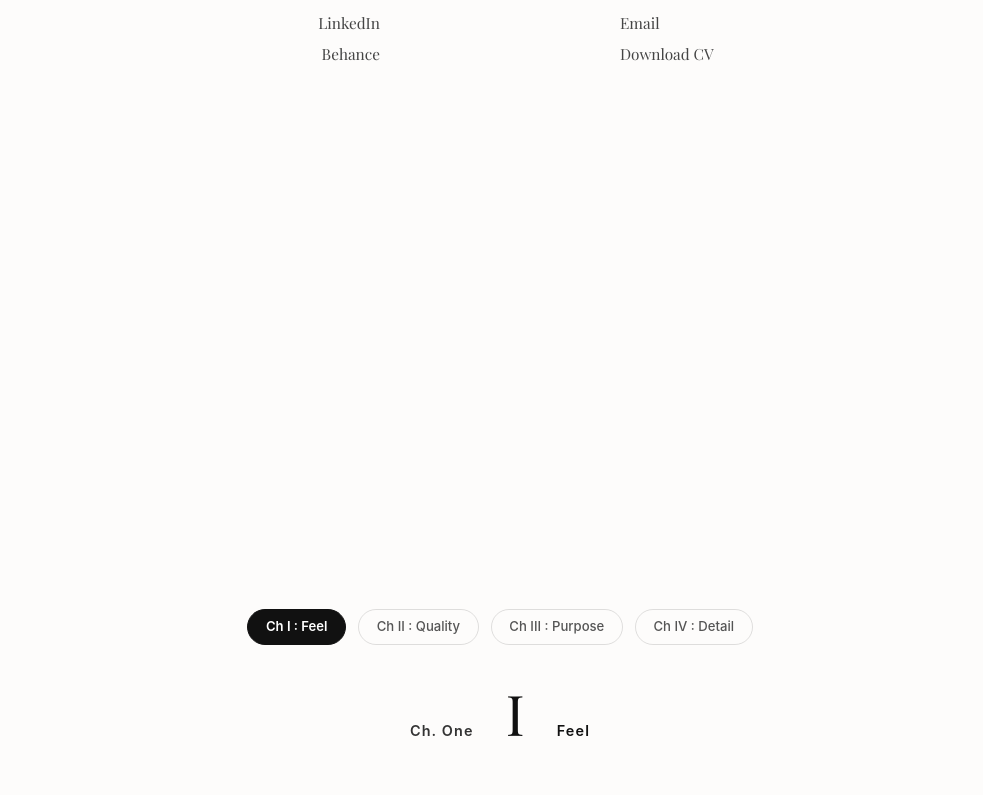
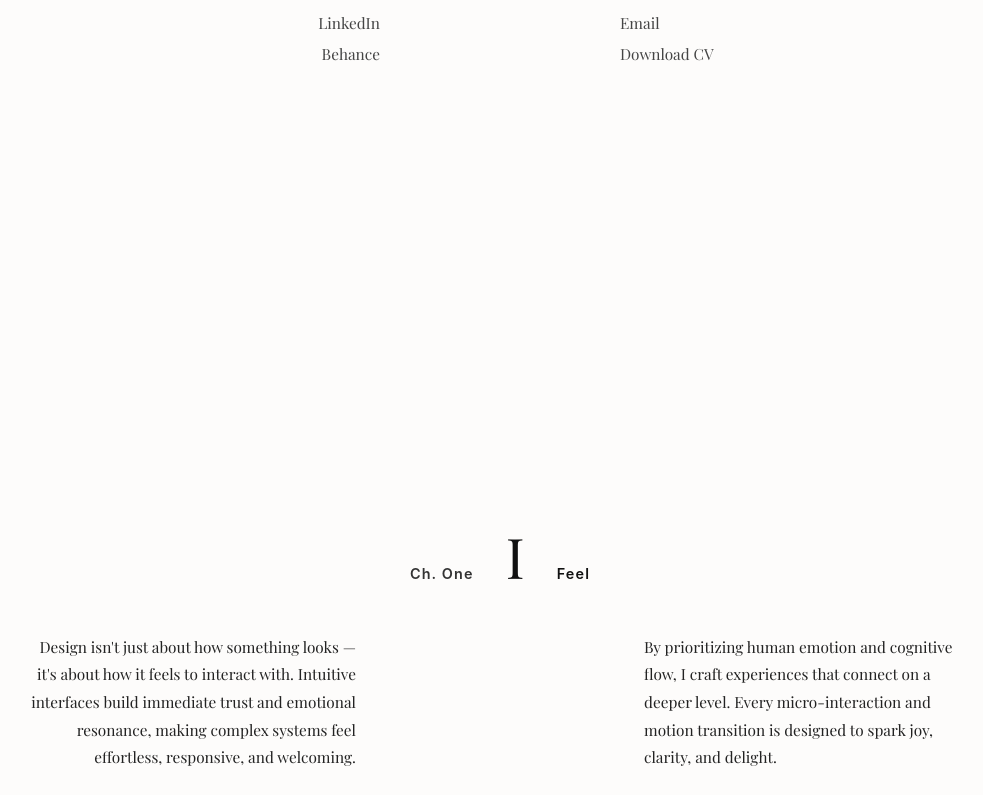
Before and after one commit to vivi0511-ship-it/shaivi-portfolio, a React (Vite) app: page /about in a window 1280 px wide. Shown: the part 2000-2795 px from the top of the page, without its empty margins (140-1123 px from the left). Built offline with nearby package versions, Linux system fonts and the light colour scheme; a web font is replaced by a local one.

Commit message:
Display all chapters vertically with text wrapping around fixed avatar on scroll

```diff
--- a/src/components/About.css
+++ b/src/components/About.css
@@ -1,5 +1,5 @@
 /* ==========================================================================
-   ABOUT PAGE — Fixed Avatar with Scrolling Text (GN.D Reference Effect)
+   ABOUT PAGE — Fixed Avatar + Scrolling Text (GN.D Reference)
    ========================================================================== */
 
 .about-editorial-wrapper {
@@ -89,17 +89,6 @@
   box-sizing: border-box;
 }
 
-.section-header-title {
-  font-family: -apple-system, BlinkMacSystemFont, 'Segoe UI', Roboto, sans-serif;
-  font-size: 0.85rem;
-  font-weight: 600;
-  letter-spacing: 0.15em;
-  text-transform: uppercase;
-  color: #666666;
-  margin-bottom: 2rem;
-  text-align: center;
-}
-
 /* ==========================================================================
    SECTION 1: HERO TAGLINE
    ========================================================================== */
@@ -171,13 +160,10 @@
 }
 
 /* ==========================================================================
-   SECTION 2 & 3: FLOATING TEXT ROLES & CONTACT (GN.D REFERENCE)
-   No cards — just plain text flowing vertically, alternating left/right
+   SECTION 2 & 3: FLOATING TEXT ROLES & CONTACT
    ========================================================================== */
 .section-roles-display,
-.section-contact-display {
-  z-index: 10;
-}
+.section-contact-display { z-index: 10; }
 
 .roles-flow-container {
   max-width: 900px;
@@ -188,7 +174,6 @@
   gap: 3rem;
 }
 
-/* A single role group — title + items stacked vertically */
 .role-group {
   display: flex;
   flex-direction: column;
@@ -196,19 +181,9 @@
   gap: 0.35rem;
 }
 
-.role-center {
-  text-align: center;
-}
-
-.role-align-right {
-  align-items: flex-end;
-  text-align: right;
-}
-
-.role-align-left {
-  align-items: flex-start;
-  text-align: left;
-}
+.role-center { text-align: center; }
+.role-align-right { align-items: flex-end; text-align: right; }
+.role-align-left { align-items: flex-start; text-align: left; }
 
 .role-title {
   font-family: -apple-system, BlinkMacSystemFont, 'Segoe UI', Roboto, sans-serif;
@@ -232,18 +207,13 @@
   color: #444444;
   transition: color 0.2s ease;
 }
+.role-link:hover { color: #111111; }
 
-.role-link:hover {
-  color: #111111;
-}
-
-/* Split row: left group | avatar gap | right group */
 .role-split-row {
   display: flex;
   align-items: flex-start;
   justify-content: center;
   width: 100%;
-  gap: 0;
 }
 
 .role-avatar-gap {
@@ -257,66 +227,32 @@
 }
 
 /* ==========================================================================
-   SECTION 4: CHAPTERS
+   SECTION 4: CHAPTERS — All displayed vertically as you scroll
+   Each chapter: title row → left/right text columns with center gap
+   The fixed avatar sits in the gap as text scrolls past
    ========================================================================== */
-.section-chapters-display { z-index: 10; }
-
-.chapters-container {
-  max-width: 1100px;
+.chapter-scroll-section {
   width: 100%;
   display: flex;
   flex-direction: column;
   align-items: center;
+  padding: 8rem 2rem;
+  position: relative;
+  box-sizing: border-box;
+  z-index: 10;
 }
 
-.chapter-selector-tabs {
-  display: flex;
-  gap: 0.75rem;
-  flex-wrap: wrap;
-  justify-content: center;
-  margin-bottom: 2.5rem;
-}
-
-.chapter-tab-pill {
-  background: transparent;
-  border: 1px solid rgba(0, 0, 0, 0.12);
-  border-radius: 999px;
-  padding: 0.45rem 1.1rem;
-  font-size: 0.82rem;
-  font-weight: 500;
-  color: #555555;
-  cursor: pointer;
-  transition: all 0.25s ease;
-}
-
-.chapter-tab-pill:hover {
-  background: rgba(0, 0, 0, 0.04);
-  color: #111111;
-  border-color: rgba(0, 0, 0, 0.25);
-}
-
-.chapter-tab-pill.active {
-  background: #111111;
-  color: #ffffff;
-  border-color: #111111;
-  font-weight: 600;
-}
-
-.chapter-header-wrap {
-  display: flex;
-  flex-direction: column;
-  align-items: center;
-  margin-bottom: 2rem;
-}
-
+/* Title row: "Ch. One    I    Feel" */
 .chapter-title-row {
   display: flex;
   align-items: baseline;
   justify-content: center;
   gap: 2rem;
+  margin-bottom: 3rem;
 }
 
 .chapter-num-name {
+  font-family: -apple-system, BlinkMacSystemFont, 'Segoe UI', Roboto, sans-serif;
   font-size: 0.9rem;
   font-weight: 600;
   letter-spacing: 0.08em;
@@ -332,19 +268,21 @@
 }
 
 .chapter-title-name {
+  font-family: -apple-system, BlinkMacSystemFont, 'Segoe UI', Roboto, sans-serif;
   font-size: 0.9rem;
   font-weight: 600;
   letter-spacing: 0.08em;
   color: #111111;
 }
 
+/* Left & Right text columns wrapping around center avatar gap */
 .chapter-columns-wrap {
   display: flex;
   align-items: flex-start;
   justify-content: center;
   width: 100%;
   max-width: 1040px;
-  margin: 1rem auto 0;
+  margin: 0 auto;
 }
 
 .chapter-text-column {
@@ -370,31 +308,10 @@
   margin: 0;
 }
 
+/* Center gap matching the fixed avatar width */
 .chapter-center-spacer {
   width: clamp(170px, 20vw, 240px);
   flex-shrink: 0;
-}
-
-.chapter-dots-indicator {
-  display: flex;
-  gap: 0.6rem;
-  margin-top: 3.5rem;
-}
-
-.chapter-dot {
-  width: 8px;
-  height: 8px;
-  border-radius: 50%;
-  background: rgba(0, 0, 0, 0.2);
-  border: none;
-  padding: 0;
-  cursor: pointer;
-  transition: all 0.25s ease;
-}
-
-.chapter-dot.active {
-  background: #111111;
-  transform: scale(1.4);
 }
 
 /* ==========================================================================
@@ -403,19 +320,11 @@
 @media (max-width: 900px) {
   .tagline-wrap-container { font-size: 2rem; }
 
-  .split-spacer {
-    width: 120px;
-    height: 120px;
-  }
-
+  .split-spacer { width: 120px; height: 120px; }
   .avatar-fixed-img { width: 120px; }
-
   .role-avatar-gap { width: 120px; }
 
-  .middle-split {
-    flex-wrap: wrap;
-    white-space: normal;
-  }
+  .middle-split { flex-wrap: wrap; white-space: normal; }
 
   .role-split-row {
     flex-direction: column;
@@ -434,7 +343,7 @@
   .chapter-columns-wrap {
     flex-direction: column;
     align-items: center;
-    gap: 1.5rem;
+    gap: 2rem;
   }
 
   .chapter-text-column {
@@ -444,4 +353,6 @@
   }
 
   .chapter-center-spacer { display: none; }
+
+  .chapter-scroll-section { padding: 5rem 1.5rem; }
 }
--- a/src/components/About.jsx
+++ b/src/components/About.jsx
@@ -1,4 +1,3 @@
-import { useState } from 'react'
 import './About.css'
 
 const CHAPTERS = [
@@ -6,7 +5,6 @@ const CHAPTERS = [
     num: 'I',
     numText: 'One',
     title: 'Feel',
-    label: 'Ch I : Feel',
     leftText: "Design isn't just about how something looks — it's about how it feels to interact with. Intuitive interfaces build immediate trust and emotional resonance, making complex systems feel effortless, responsive, and welcoming.",
     rightText: "By prioritizing human emotion and cognitive flow, I craft experiences that connect on a deeper level. Every micro-interaction and motion transition is designed to spark joy, clarity, and delight."
   },
@@ -14,7 +12,6 @@ const CHAPTERS = [
     num: 'II',
     numText: 'Two',
     title: 'Quality',
-    label: 'Ch II : Quality',
     leftText: "I don't believe in producing work just to fill space or meet a deadline for its own sake. Every project deserves time, care, and intention, because that's where something meaningful takes shape. Quality isn't something you add at the end — it's a mindset that informs every step of the process.",
     rightText: "That's why I allow the work the time it needs to come together properly. Good design happens when everything aligns — form, function, and context — and that kind of result can't be rushed without compromising what makes it strong in the first place."
   },
@@ -22,7 +19,6 @@ const CHAPTERS = [
     num: 'III',
     numText: 'Three',
     title: 'Purpose',
-    label: 'Ch III : Purpose',
     leftText: "Great design starts with deep empathy and relentless curiosity. I dive into user research and real-world behaviors to uncover the core 'why' behind every problem before sketching a single layout.",
     rightText: "Purposeful design eliminates unnecessary clutter and focuses on what truly matters. Every element, interaction, and structural decision serves a clear user goal and drives meaningful product outcomes."
   },
@@ -30,15 +26,12 @@ const CHAPTERS = [
     num: 'IV',
     numText: 'Four',
     title: 'Detail',
-    label: 'Ch IV : Detail',
     leftText: "The magic lives in the details. From pixel-perfect typography to consistent spacing tokens, the subtle nuances elevate a functional interface into an unforgettable digital experience.",
     rightText: "Precision and consistency build trust in digital environments. I obsess over edge cases, micro-animations, and visual harmony to ensure the final product feels seamless across every breakpoint."
   }
 ]
 
 function About() {
-  const [activeChapter, setActiveChapter] = useState(0)
-
   return (
     <div className="about-editorial-wrapper">
 
@@ -68,13 +61,9 @@ function About() {
 
       {/* ============================================================
           SECTION 2: ROLES — Floating plain text, no cards
-          Matches GN.D reference: text groups flow vertically,
-          alternating sides around the center avatar gap
           ============================================================ */}
       <section className="editorial-section section-roles-display">
         <div className="roles-flow-container">
-
-          {/* Group 1: Centered above avatar */}
           <div className="role-group role-center">
             <span className="role-title">Product Design</span>
             <span className="role-item">Interaction Architecture</span>
@@ -83,7 +72,6 @@ function About() {
             <span className="role-item">Design Systems</span>
           </div>
 
-          {/* Spacer row — left group + gap + right group flanking the avatar */}
           <div className="role-split-row">
             <div className="role-group role-align-right">
               <span className="role-title">UX Research</span>
@@ -104,7 +92,6 @@ function About() {
             </div>
           </div>
 
-          {/* Group 4: Centered below avatar */}
           <div className="role-group role-center">
             <span className="role-title">Digital &amp; Spatial</span>
             <span className="role-item">Spatial UI / XR</span>
@@ -112,16 +99,14 @@ function About() {
             <span className="role-item">Accessibility</span>
             <span className="role-item">3D Design</span>
           </div>
-
         </div>
       </section>
 
       {/* ============================================================
-          SECTION 3: CONTACT — Same floating text style, no cards
+          SECTION 3: CONTACT — Floating text, same style
           ============================================================ */}
       <section className="editorial-section section-contact-display">
         <div className="roles-flow-container">
-
           <div className="role-group role-center">
             <span className="role-title">Contact</span>
           </div>
@@ -137,57 +122,36 @@ function About() {
               <a href="/resume.pdf" target="_blank" rel="noopener noreferrer" download className="role-item role-link">Download CV</a>
             </div>
           </div>
-
         </div>
       </section>
 
       {/* ============================================================
-          SECTION 4: CHAPTERS / PRINCIPLES
+          SECTION 4: ALL CHAPTERS — displayed vertically in sequence
+          Each chapter: title row → left text + gap + right text
+          The fixed avatar sits in the gap as text scrolls past
           ============================================================ */}
-      <section className="editorial-section section-chapters-display">
-        <div className="chapters-container">
-          <div className="chapter-selector-tabs">
-            {CHAPTERS.map((ch, idx) => (
-              <button
-                key={ch.num}
-                className={`chapter-tab-pill ${activeChapter === idx ? 'active' : ''}`}
-                onClick={() => setActiveChapter(idx)}
-              >
-                {ch.label}
-              </button>
-            ))}
+      {CHAPTERS.map((ch) => (
+        <section key={ch.num} className="chapter-scroll-section">
+          {/* Chapter title: "Ch. One    I    Feel" */}
+          <div className="chapter-title-row">
+            <span className="chapter-num-name">Ch. {ch.numText}</span>
+            <span className="roman-numeral-display">{ch.num}</span>
+            <span className="chapter-title-name">{ch.title}</span>
           </div>
 
-          <div className="chapter-header-wrap">
-            <div className="chapter-title-row">
-              <span className="chapter-num-name">Ch. {CHAPTERS[activeChapter].numText}</span>
-              <span className="roman-numeral-display">{CHAPTERS[activeChapter].num}</span>
-              <span className="chapter-title-name">{CHAPTERS[activeChapter].title}</span>
-            </div>
-          </div>
-
+          {/* Left & Right text columns wrapping around avatar gap */}
           <div className="chapter-columns-wrap">
             <div className="chapter-text-column column-left">
-              <p>{CHAPTERS[activeChapter].leftText}</p>
+              <p>{ch.leftText}</p>
             </div>
             <div className="chapter-center-spacer" />
             <div className="chapter-text-column column-right">
-              <p>{CHAPTERS[activeChapter].rightText}</p>
+              <p>{ch.rightText}</p>
             </div>
           </div>
+        </section>
+      ))}
 
-          <div className="chapter-dots-indicator">
-            {CHAPTERS.map((ch, idx) => (
-              <button
-                key={ch.num}
-                className={`chapter-dot ${activeChapter === idx ? 'active' : ''}`}
-                onClick={() => setActiveChapter(idx)}
-                aria-label={`Go to Chapter ${ch.numText}`}
-              />
-            ))}
-          </div>
-        </div>
-      </section>
     </div>
   )
 }
```
